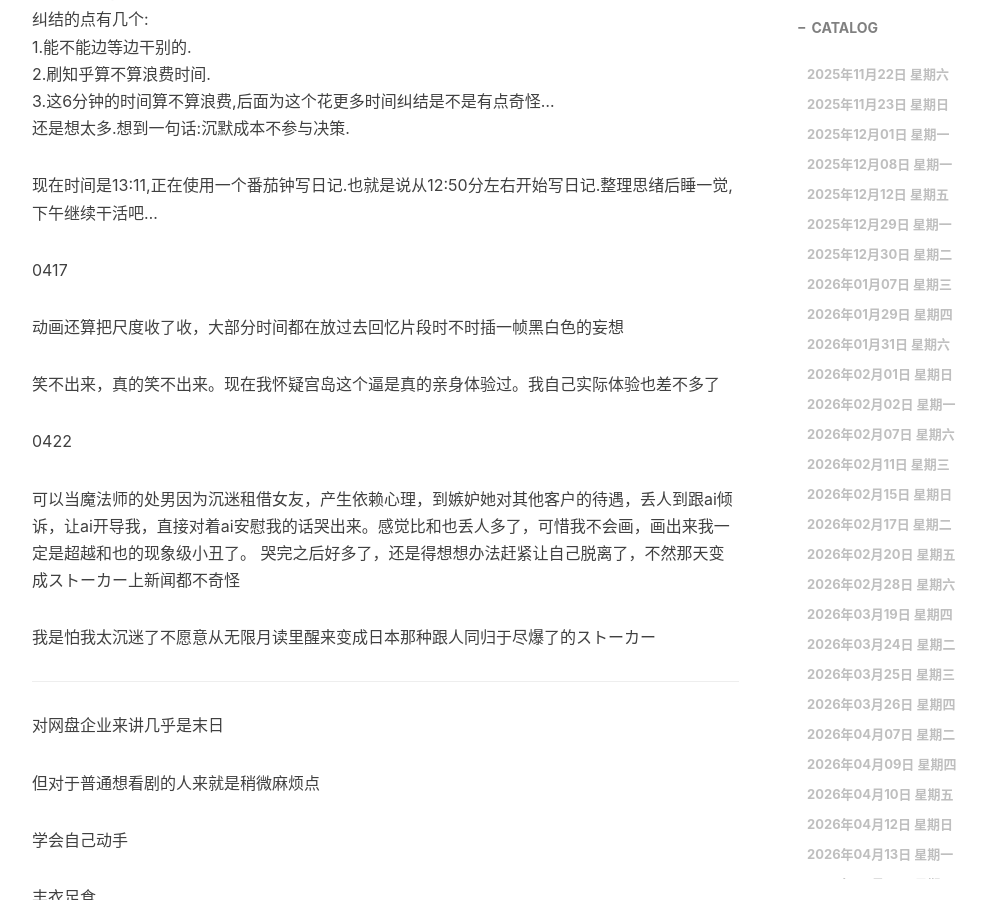
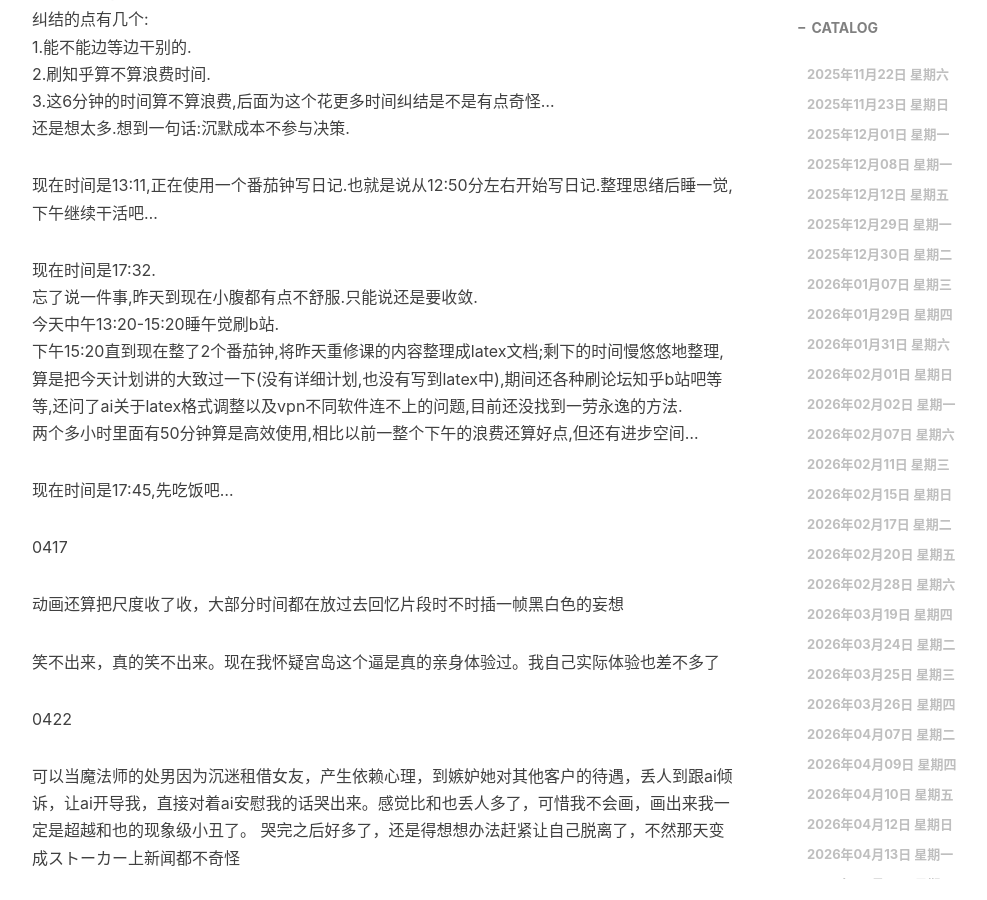
Before and after one commit to Shiina25qpwe/Shiina25qpwe.github.io, a Jekyll site: the page built from _posts/2025-11-08-一点近况v25.md, in a window 1280 px wide and 900 px high, scrolled down 39798 px. Shown: the whole window, without its empty margins (233-1220 px from the left). Built offline with Jekyll 4.4.1, drawn with Linux system fonts in a browser that asks for light colours; nearby versions of some CDN libraries; comment, search, counter and statistics services are not loaded.

Commit message:
更新日记(04.23.17)

```diff
--- a/_posts/2025-11-08-一点近况v25.md
+++ b/_posts/2025-11-08-一点近况v25.md
@@ -1141,6 +1141,14 @@ A good teacher will not **condone** cheating, so she will tell the student to st
 
 现在时间是13:11,正在使用一个番茄钟写日记.也就是说从12:50分左右开始写日记.整理思绪后睡一觉,下午继续干活吧...
 
+现在时间是17:32.
+忘了说一件事,昨天到现在小腹都有点不舒服.只能说还是要收敛.
+今天中午13:20-15:20睡午觉刷b站.
+下午15:20直到现在整了2个番茄钟,将昨天重修课的内容整理成latex文档;剩下的时间慢悠悠地整理,算是把今天计划讲的大致过一下(没有详细计划,也没有写到latex中),期间还各种刷论坛知乎b站吧等等,还问了ai关于latex格式调整以及vpn不同软件连不上的问题,目前还没找到一劳永逸的方法.
+两个多小时里面有50分钟算是高效使用,相比以前一整个下午的浪费还算好点,但还有进步空间...
+
+现在时间是17:45,先吃饭吧...
+
 0417
 
 动画还算把尺度收了收，大部分时间都在放过去回忆片段时不时插一帧黑白色的妄想
```
